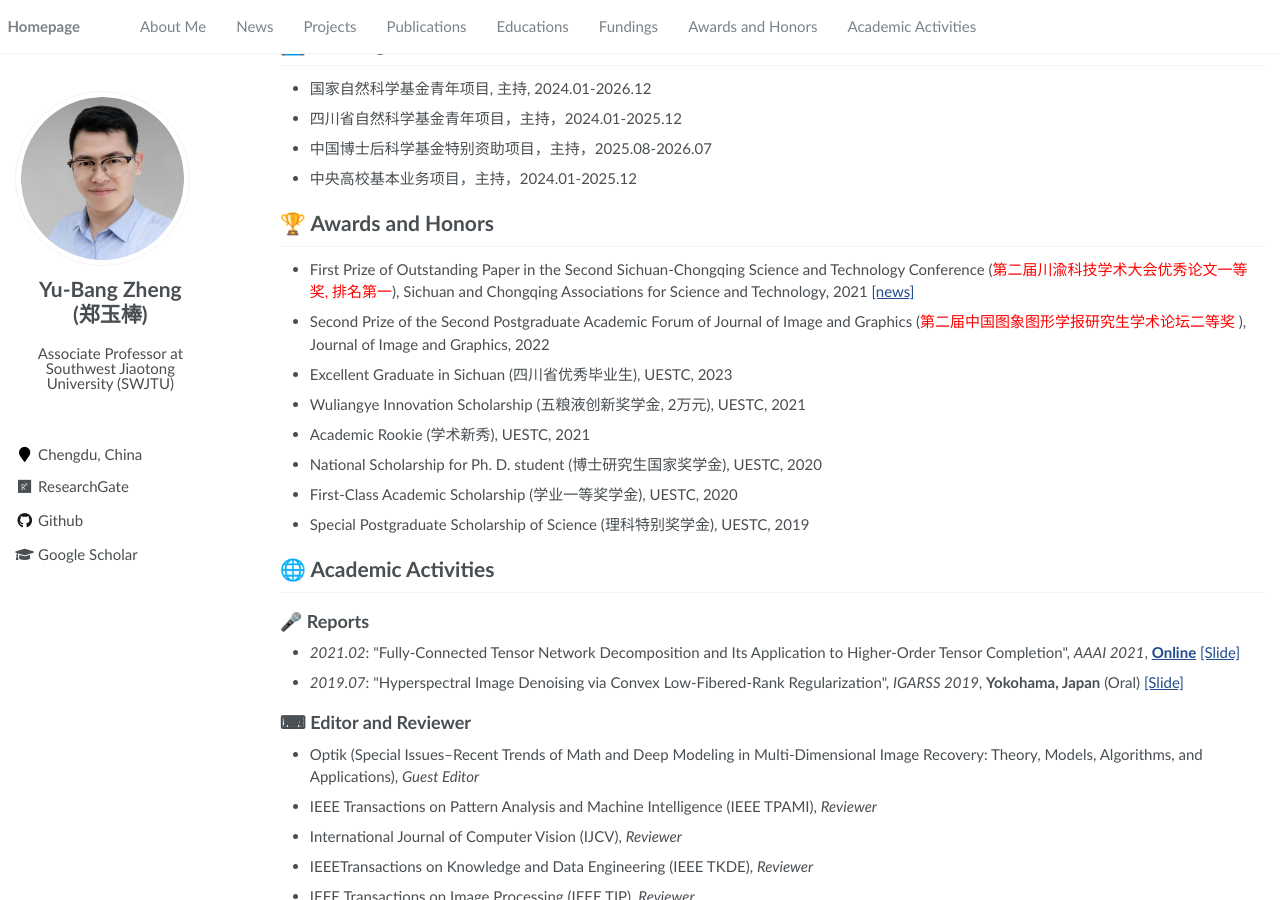
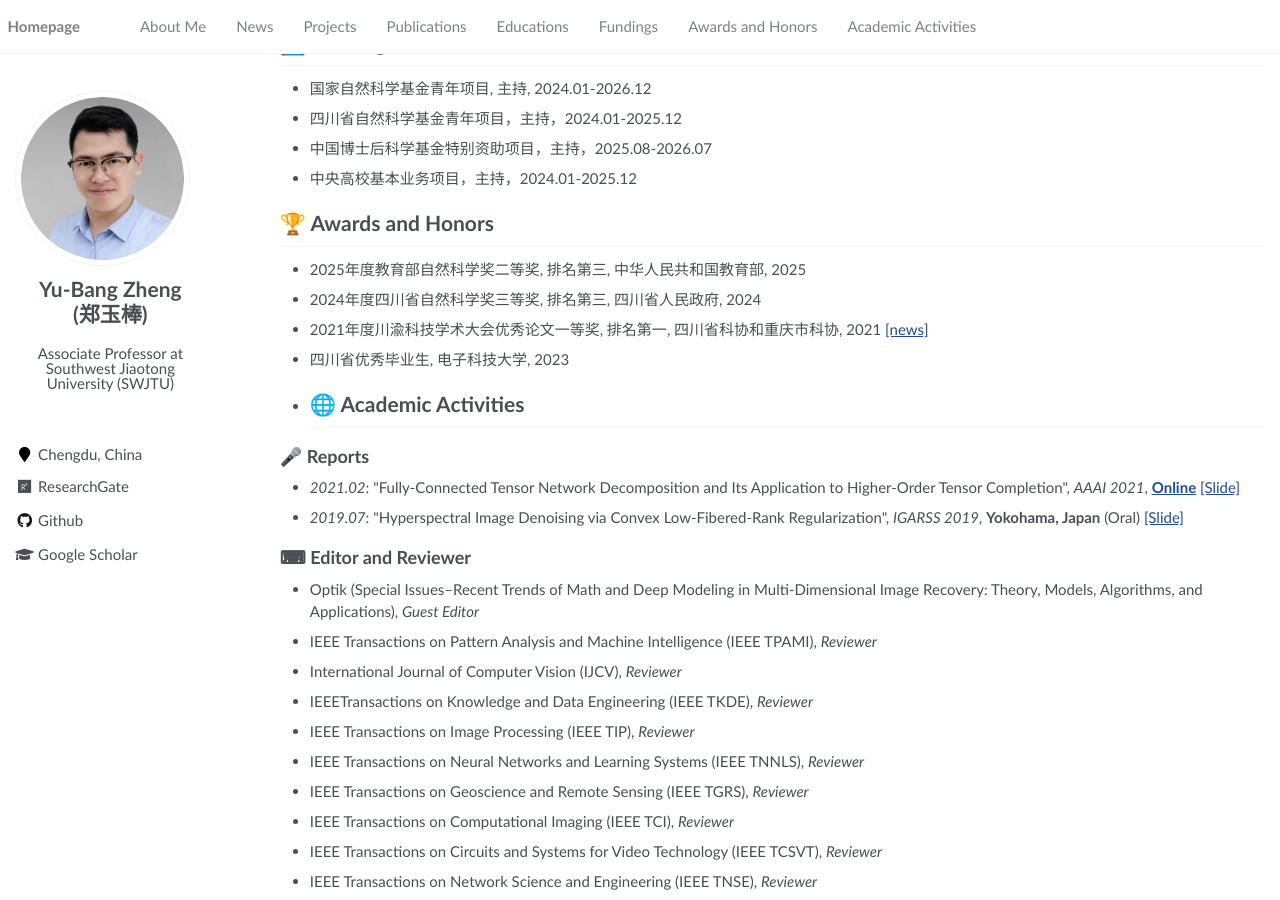
Before and after one commit to YuBangZheng/yubangzheng.github.io, a Jekyll site: the page built from pages/about.md, in a window 1280 px wide and 900 px high, scrolled down 3733 px. Built offline with Jekyll 4.4.1, drawn with Linux system fonts in a browser that asks for light colours; a script that is not in the unit is left out.

Commit message:
Update about.md

```diff
--- a/pages/about.md
+++ b/pages/about.md
@@ -182,16 +182,12 @@
 
 # 🏆 Awards and Honors
 
--  First Prize of Outstanding Paper in the Second Sichuan-Chongqing Science and Technology Conference (<span style="color:red">第二届川渝科技学术大会优秀论文一等奖, 排名第一</span>), Sichuan and Chongqing Associations for Science and Technology, 2021 [[news]](http://www.sckjw.com.cn/info/f10734c52b4b45a285d3fd4e4735d5a9)
--  Second Prize of the Second Postgraduate Academic Forum of Journal of Image and Graphics (<span style="color:red">第二届中国图象图形学报研究生学术论坛二等奖
-</span>), Journal of Image and Graphics, 2022
--  Excellent Graduate in Sichuan (四川省优秀毕业生), UESTC, 2023
--  Wuliangye Innovation Scholarship (五粮液创新奖学金, 2万元), UESTC, 2021
--  Academic Rookie (学术新秀), UESTC, 2021
--  National Scholarship for Ph. D. student (博士研究生国家奖学金), UESTC, 2020
--  First-Class Academic Scholarship (学业一等奖学金), UESTC, 2020
--  Special Postgraduate Scholarship of Science (理科特别奖学金), UESTC, 2019
+-  2025年度教育部自然科学奖二等奖, 排名第三, 中华人民共和国教育部, 2025
+-  2024年度四川省自然科学奖三等奖, 排名第三, 四川省人民政府, 2024
+-  2021年度川渝科技学术大会优秀论文一等奖, 排名第一, 四川省科协和重庆市科协, 2021 [[news]](http://www.sckjw.com.cn/info/f10734c52b4b45a285d3fd4e4735d5a9)
+-  四川省优秀毕业生, 电子科技大学, 2023
 
+-
 # 🌐 Academic Activities
 
 ## 🎤 Reports
```
